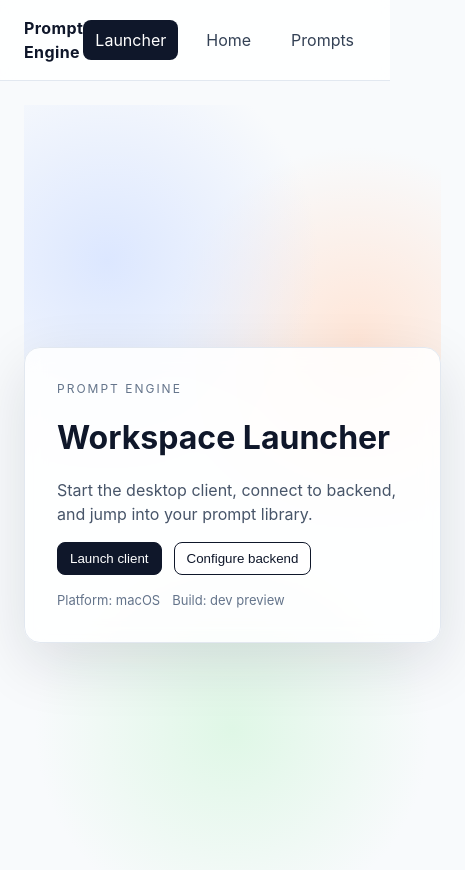
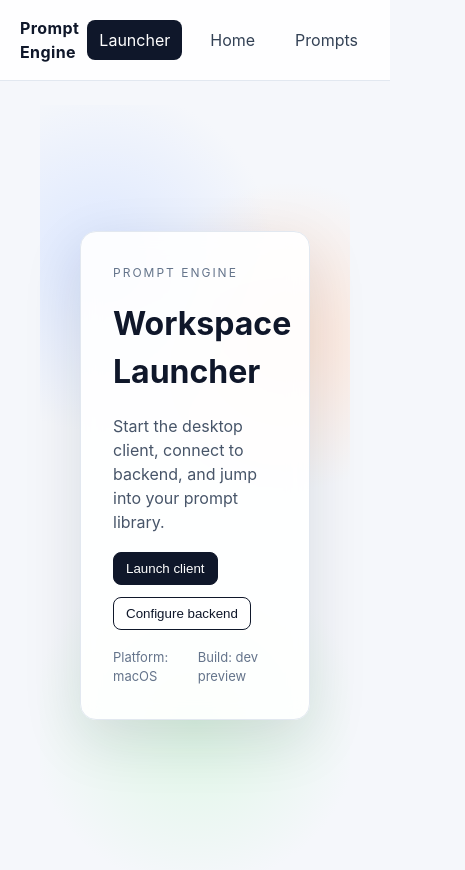
Before and after one commit to HaoLiu6101/prompt_engine, a React (Vite) app in the folder frontend/: page / in a window 390 px wide. Shown: the top 870 px of the page, 465 px wide, since content can reach past the window. Built offline with nearby package versions, Linux system fonts and the light colour scheme.

Commit message:
style: update CSS variables and layout for improved responsiveness; adjust Tauri window dimensions

```diff
--- a/frontend/src/app/app.css
+++ b/frontend/src/app/app.css
@@ -1,13 +1,23 @@
 :root {
   color: #0f172a;
-  background-color: #f8fafc;
+  background-color: #f5f7fb;
   font-family: 'Inter', -apple-system, BlinkMacSystemFont, 'Segoe UI', sans-serif;
   line-height: 1.5;
+  --content-width: 1120px;
+  --page-padding: clamp(20px, 4vw, 40px);
+  --card-radius: 16px;
+}
+
+*,
+*::before,
+*::after {
+  box-sizing: border-box;
 }
 
 body {
   margin: 0;
   min-height: 100vh;
+  background: #f5f7fb;
 }
 
 .app-shell {
@@ -18,16 +28,16 @@ body {
 
 .app-content {
   flex: 1;
-  padding: 24px;
-  max-width: 1200px;
+  width: min(var(--content-width), calc(100% - var(--page-padding) * 2));
+  padding: 24px var(--page-padding) 48px;
   margin: 0 auto;
 }
 
 .card {
   background: #ffffff;
   border: 1px solid #e2e8f0;
-  border-radius: 12px;
-  padding: 16px;
+  border-radius: var(--card-radius);
+  padding: 18px;
   box-shadow: 0 4px 16px rgba(15, 23, 42, 0.06);
 }
 
--- a/frontend/src/components/top-nav.css
+++ b/frontend/src/components/top-nav.css
@@ -2,7 +2,7 @@
   display: flex;
   align-items: center;
   justify-content: space-between;
-  padding: 16px 24px;
+  padding: 16px max(var(--page-padding), calc((100vw - var(--content-width)) / 2));
   border-bottom: 1px solid #e2e8f0;
   background: #ffffffd9;
   backdrop-filter: blur(8px);
--- a/frontend/src/routes/launcher.css
+++ b/frontend/src/routes/launcher.css
@@ -1,24 +1,26 @@
 .launcher {
-  min-height: calc(100vh - 64px);
+  min-height: calc(100vh - 72px);
   display: flex;
   align-items: center;
   justify-content: center;
-  background: radial-gradient(circle at 20% 20%, #dce7ff, transparent 30%),
-    radial-gradient(circle at 80% 30%, #ffe6d8, transparent 30%),
-    radial-gradient(circle at 50% 80%, #dff7e6, transparent 30%);
+  padding: 32px var(--page-padding) 64px;
+  background: radial-gradient(circle at 20% 20%, #dce7ff, transparent 26%),
+    radial-gradient(circle at 80% 30%, #ffe6d8, transparent 26%),
+    radial-gradient(circle at 50% 80%, #dff7e6, transparent 26%);
 }
 
 .launcher__glass {
-  width: min(720px, 90vw);
+  width: min(var(--content-width), calc(100% - var(--page-padding) * 2));
   padding: 32px;
-  background: rgba(255, 255, 255, 0.85);
+  margin: 0 auto;
+  background: rgba(255, 255, 255, 0.9);
   border: 1px solid #e2e8f0;
-  border-radius: 16px;
+  border-radius: var(--card-radius);
   box-shadow: 0 20px 60px rgba(15, 23, 42, 0.12);
   backdrop-filter: blur(10px);
   display: flex;
   flex-direction: column;
-  gap: 16px;
+  gap: 18px;
 }
 
 .launcher__eyebrow {
```
Also changed, not shown: frontend/src-tauri/tauri.conf.json (+5 -2 lines).
